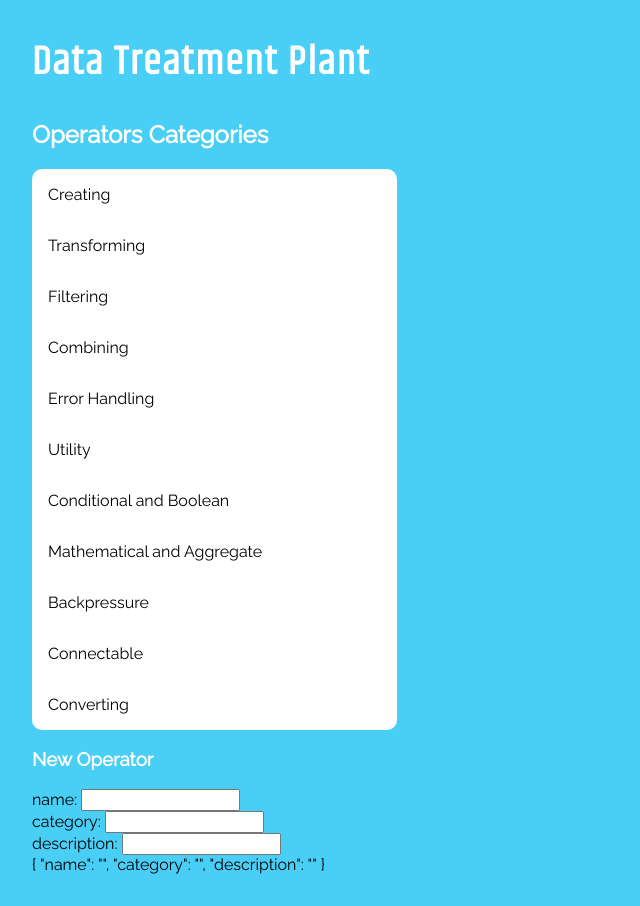
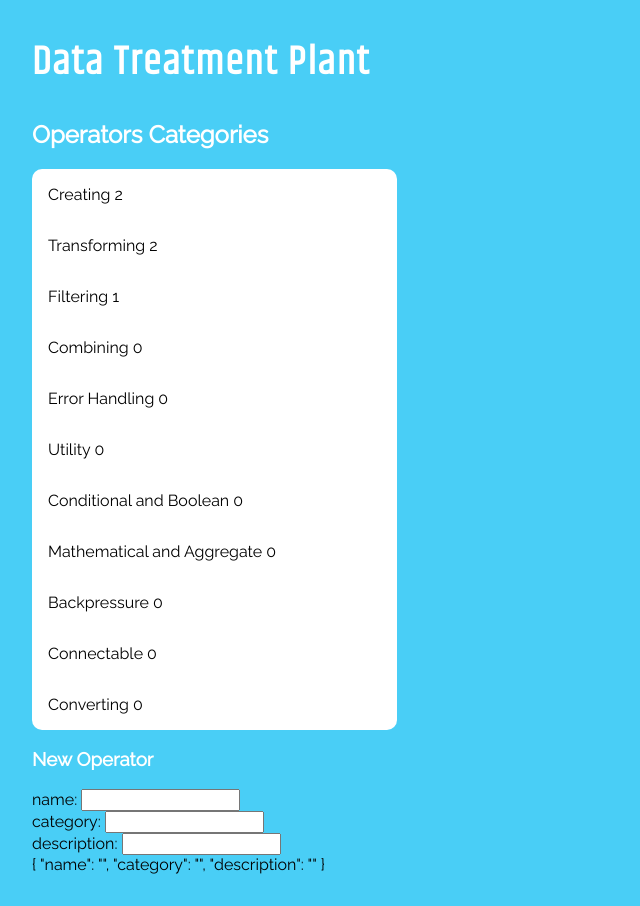
Before and after one commit to getDanArias/RxJS-Operators, an Angular app: page / in a window 1280 px wide. Shown: the whole page, without its empty margins (0-640 px from the left). Built offline with nearby package versions, Linux system fonts and the light colour scheme.

Commit message:
Integrate CategoryDataService with OperatorsComponent.

```diff
--- a/src/app/features/operators/operators/operators.component.ts
+++ b/src/app/features/operators/operators/operators.component.ts
@@ -1,7 +1,8 @@
 import { Component, OnInit } from '@angular/core';
 import { Operator } from '../../../shared/models/operator';
 
-import { CATEGORIES } from '../../../mock/mock-operators';
+import { CategoryDataService } from '../../../core/services/category-data.service';
+import { Observable } from 'rxjs/Observable';
 
 @Component({
   selector: 'app-operators',
@@ -11,8 +12,9 @@ import { CATEGORIES } from '../../../mock/mock-operators';
       <div class="categories">
         <li
           [ngClass]="{'category-item': true, 'active': selectedCategory === category}"
-          (click)="onSelect(category)" *ngFor="let category of categories">
-          {{category}}
+          (click)="onSelect(category)" *ngFor="let category of (categoryCount$ | async) ">
+          {{category.name}}
+          {{category.count}}
         </li>
       </div>
 
@@ -37,8 +39,8 @@ import { CATEGORIES } from '../../../mock/mock-operators';
 })
 export class OperatorsComponent implements OnInit {
 
-  categories: string[] = Object.values(CATEGORIES);
   selectedCategory = '';
+  categoryCount$: Observable<{name: string, count: number}[]>;
 
   newOperator: Operator = {
     name: ``,
@@ -46,9 +48,10 @@ export class OperatorsComponent implements OnInit {
     description: ``
   };
 
-  constructor() { }
+  constructor(private categoryData: CategoryDataService) { }
 
   ngOnInit() {
+    this.categoryCount$ = this.categoryData.getOperatorCountPerCategory();
   }
 
   onSelect(category: string) {
```
